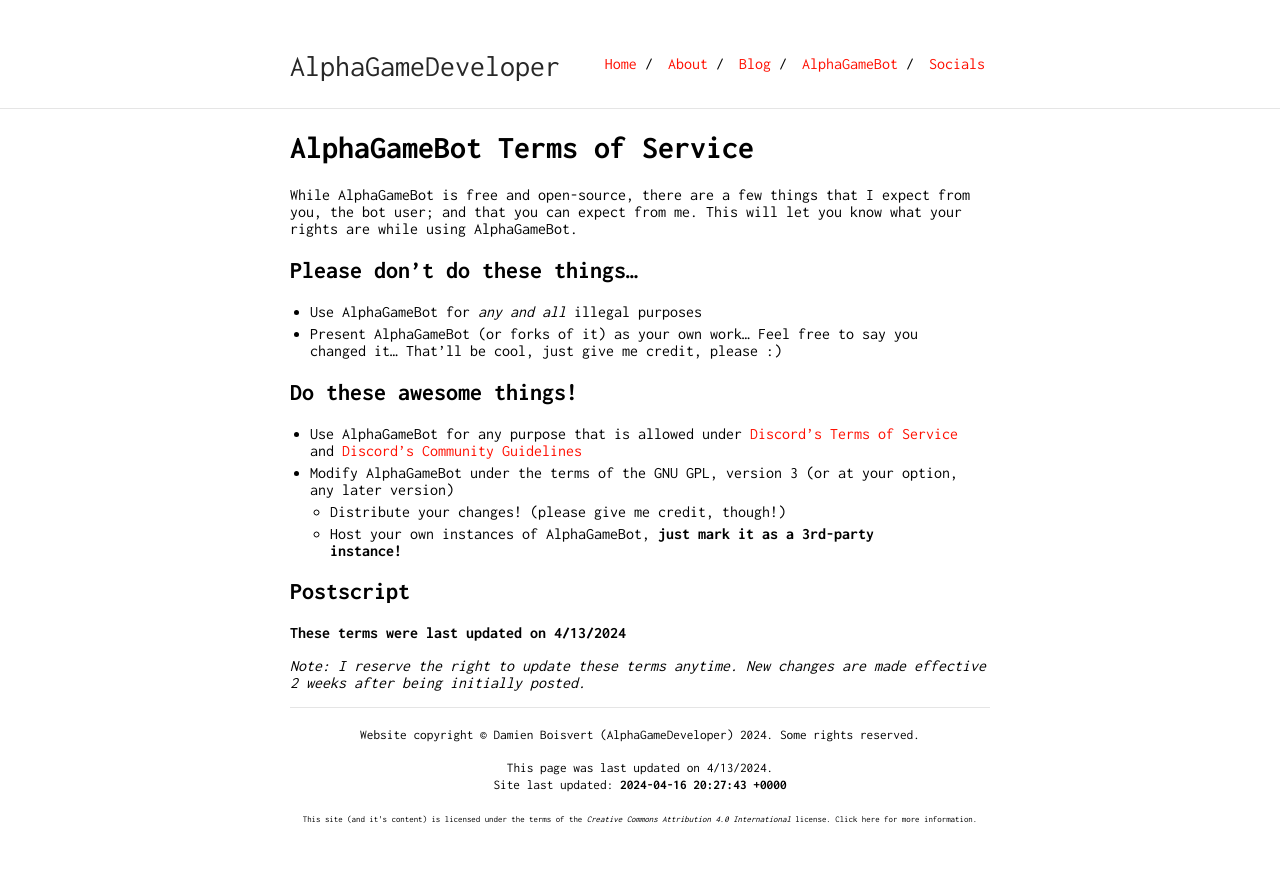
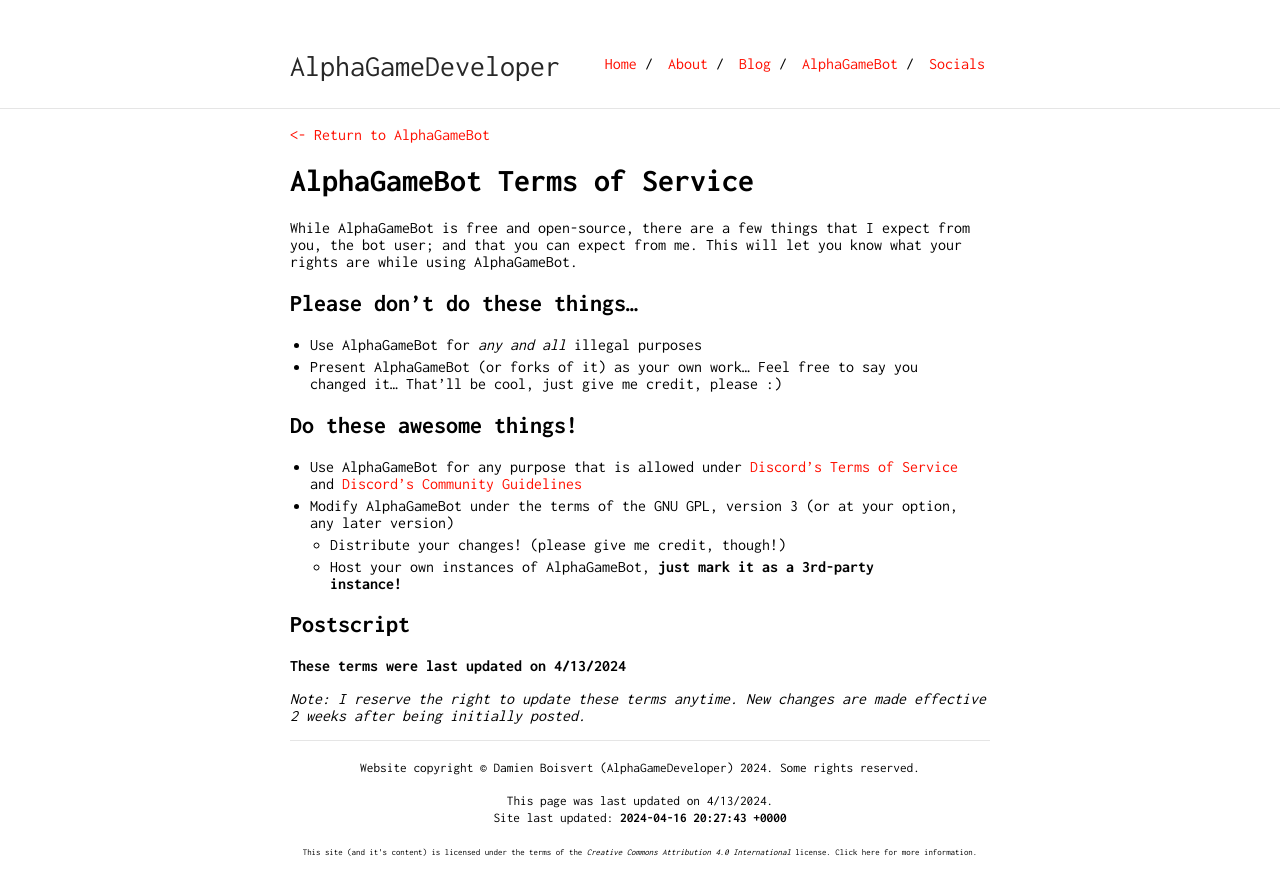
Before and after one commit to AlphaGameDeveloper/AlphaGame.dev, a Jekyll site: the page built from pages/alphagamebot/alphagamebot-tos.md, in a window 1280 px wide. Shown: the top 895 px of the page. Built offline with Jekyll 4.4.1, drawn with Linux system fonts in a browser that asks for light colours.

Commit message:
Add ToS back button

```diff
--- a/pages/alphagamebot/alphagamebot-tos.md
+++ b/pages/alphagamebot/alphagamebot-tos.md
@@ -4,6 +4,8 @@
 title: AlphaGameBot ToS
 modified: 4/13/2024
 ---
+[<- Return to AlphaGameBot](/alphagamebot/)
+
 # AlphaGameBot Terms of Service
 While AlphaGameBot is free and open-source, there are a few things that I expect from you, the bot user; and that you can expect from me.  This will let you know what your rights are while using AlphaGameBot.
 
```
Also changed, not shown: pages/alphagamebot/alphagamebot-privacy.md (+1 -0 lines).
